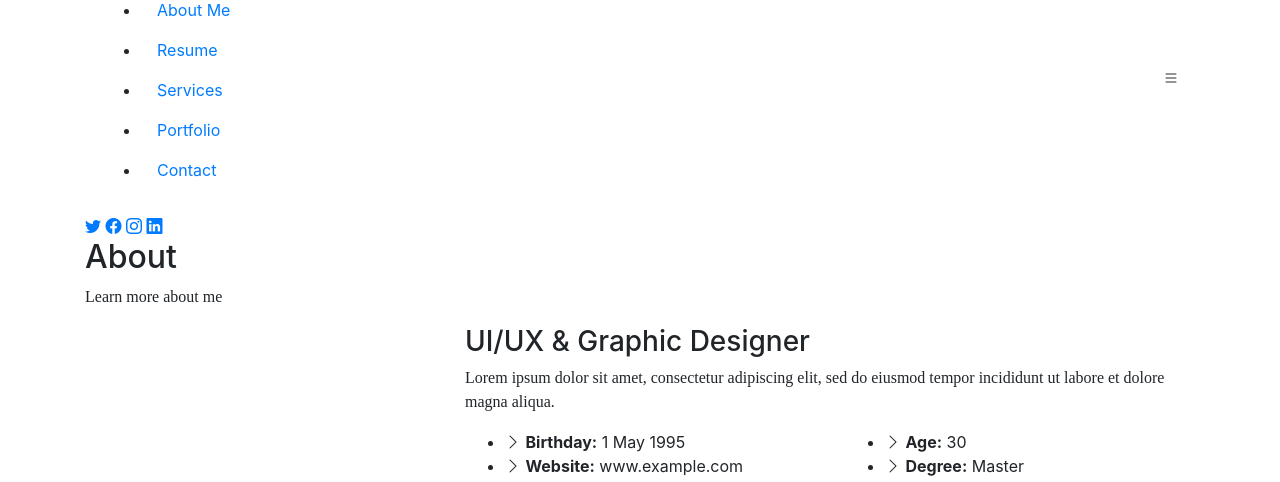
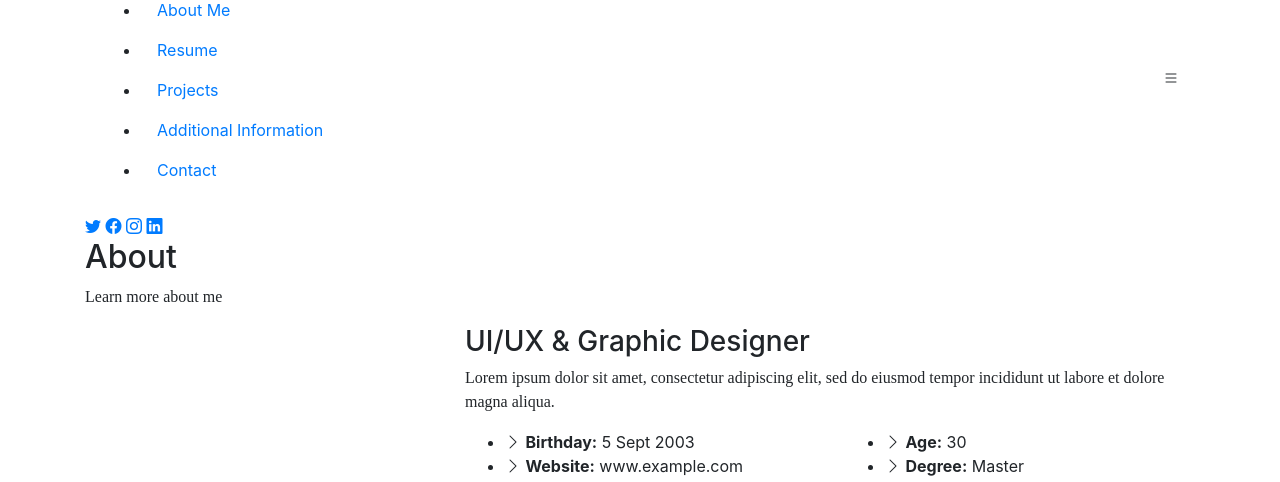
Before and after one commit to SuchitraSahu/Web-dev---angela-yu, a plain HTML site: page Resume Portfolio/index.html in a window 1280 px wide. Shown: the part 160-642 px from the top of the page. Drawn offline with nearby package versions, Linux system fonts and the light colour scheme; files that its build step writes are made by us from their sources; a script that the page names is missing.

Commit message:
Update index.html

```diff
--- a/Resume Portfolio/index.html
+++ b/Resume Portfolio/index.html
@@ -52,8 +52,8 @@
           <li><a class="nav-link active" href="#header">Home</a></li>
           <li><a class="nav-link" href="#about">About Me</a></li>
           <li><a class="nav-link" href="#resume">Resume</a></li>
-          <li><a class="nav-link" href="#services">Services</a></li>
-          <li><a class="nav-link" href="#portfolio">Portfolio</a></li>
+          <li><a class="nav-link" href="#services">Projects</a></li>
+          <li><a class="nav-link" href="#portfolio">Additional Information</a></li>
           <li><a class="nav-link" href="#contact">Contact</a></li>
         </ul>
         <i class="bi bi-list mobile-nav-toggle"></i>
@@ -93,7 +93,7 @@
           <div class="row">
             <div class="col-lg-6">
               <ul>
-                <li><i class="bi bi-chevron-right"></i> <strong>Birthday:</strong> <span>1 May 1995</span></li>
+                <li><i class="bi bi-chevron-right"></i> <strong>Birthday:</strong> <span>5 Sept 2003</span></li>
                 <li><i class="bi bi-chevron-right"></i> <strong>Website:</strong> <span>www.example.com</span></li>
                 <li><i class="bi bi-chevron-right"></i> <strong>Phone:</strong> <span>+123 456 7890</span></li>
                 <li><i class="bi bi-chevron-right"></i> <strong>City:</strong> <span>New York, USA</span></li>
```
